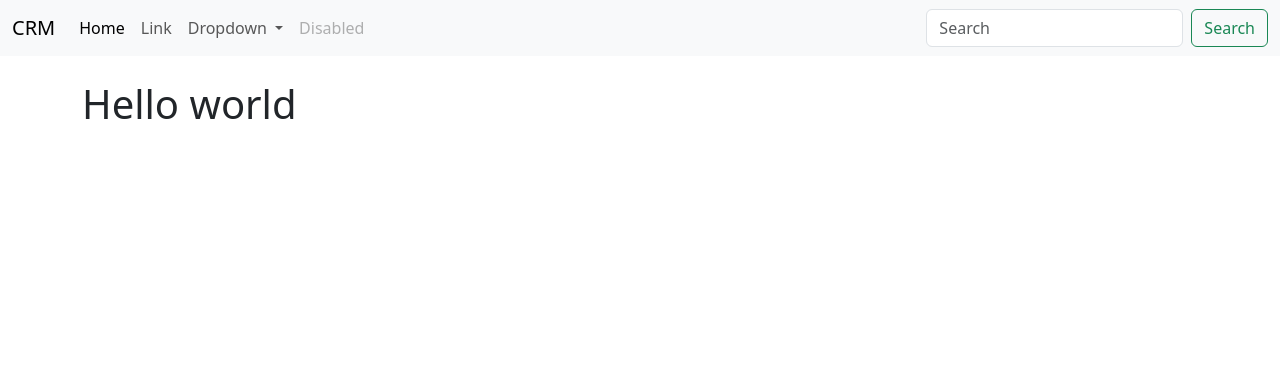
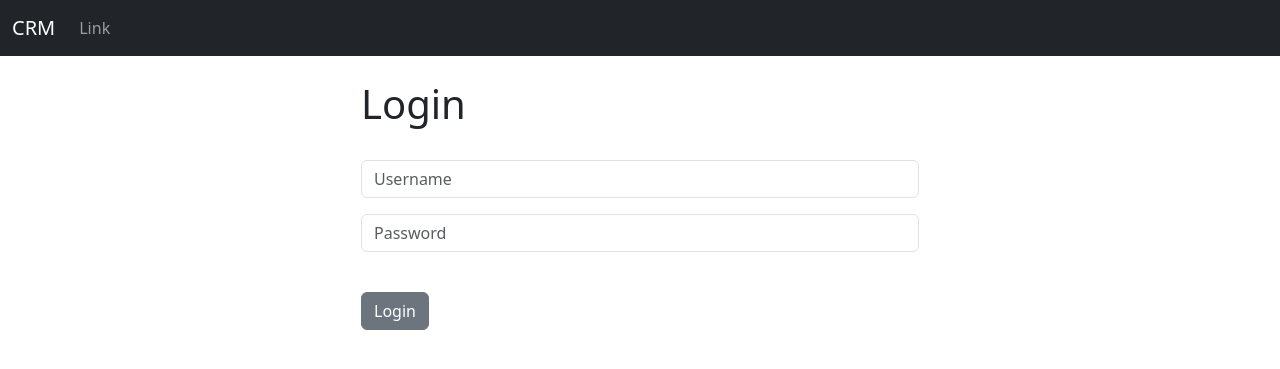
Before and after one commit to MaximoRdz/CUSTOMER-MANAGMENT-DJANGO, a Django app: page / in a window 1280 px wide. Shown: the top 369 px of the page. Run offline with Django 4.2, Linux system fonts and the light colour scheme.

Commit message:
Login feature

```diff
--- a/website/templates/base.html
+++ b/website/templates/base.html
@@ -10,6 +10,15 @@
     {% include 'navbar.html' %}
     <div class="container">
         <br/>
+        {% if messages %}
+          {% for message in messages %}
+          <div class="alert alert-warning alert-dismissible fade show" role="alert">
+            <strong>{{ message }}</strong>
+            <button type="button" class="btn-close" data-bs-dismiss="alert" aria-label="Close"></button>
+          </div>
+          {% endfor %}
+        {% endif %}
+
         {% block content %}
         {% endblock content %}
     </div>
--- a/website/templates/home.html
+++ b/website/templates/home.html
@@ -3,6 +3,28 @@
 
 {% block content %}
 
-<h1>Hello world</h1>
+<div class="col-md-6 offset-md-3">
+    {% if user.is_authenticated %}
+        <h1>Hello World</h1>
+    {% else %}
+        <h1>Login</h1>
+        <br/>
+        <form method="POST" action="{% url 'home' %}">
+            {% csrf_token %}
+            <form>
+                <div class="mb-3">
+                <input type="text" class="form-control" name="username"
+                placeholder="Username" required>
+                </div>
+                <div class="mb-3">
+                <input type="password" class="form-control" name="password"
+                placeholder="Password" required>
+                </div>
+                <br/>
+                <button type="submit" class="btn btn-secondary">Login</button>
+            </form>
+        </form>
+    {% endif %}
+</div>
 
 {% endblock content %}
--- a/website/templates/navbar.html
+++ b/website/templates/navbar.html
@@ -1,36 +1,15 @@
-<nav class="navbar navbar-expand-lg bg-body-tertiary">
+<nav class="navbar navbar-expand-lg navbar-dark bg-dark">
     <div class="container-fluid">
-      <a class="navbar-brand" href="#">CRM</a>
+      <a class="navbar-brand" href="{% url 'home' %}">CRM</a>
       <button class="navbar-toggler" type="button" data-bs-toggle="collapse" data-bs-target="#navbarSupportedContent" aria-controls="navbarSupportedContent" aria-expanded="false" aria-label="Toggle navigation">
         <span class="navbar-toggler-icon"></span>
       </button>
       <div class="collapse navbar-collapse" id="navbarSupportedContent">
         <ul class="navbar-nav me-auto mb-2 mb-lg-0">
           <li class="nav-item">
-            <a class="nav-link active" aria-current="page" href="#">Home</a>
-          </li>
-          <li class="nav-item">
             <a class="nav-link" href="#">Link</a>
           </li>
-          <li class="nav-item dropdown">
-            <a class="nav-link dropdown-toggle" href="#" role="button" data-bs-toggle="dropdown" aria-expanded="false">
-              Dropdown
-            </a>
-            <ul class="dropdown-menu">
-              <li><a class="dropdown-item" href="#">Action</a></li>
-              <li><a class="dropdown-item" href="#">Another action</a></li>
-              <li><hr class="dropdown-divider"></li>
-              <li><a class="dropdown-item" href="#">Something else here</a></li>
-            </ul>
-          </li>
-          <li class="nav-item">
-            <a class="nav-link disabled" aria-disabled="true">Disabled</a>
-          </li>
         </ul>
-        <form class="d-flex" role="search">
-          <input class="form-control me-2" type="search" placeholder="Search" aria-label="Search">
-          <button class="btn btn-outline-success" type="submit">Search</button>
-        </form>
       </div>
     </div>
   </nav>
--- a/website/urls.py
+++ b/website/urls.py
@@ -3,4 +3,6 @@ from . import views
 
 urlpatterns = [
     path('', views.home, name='home'),       # since located in root only ''
+    # path('/login', views.login_user, name='login'),
+    # path('/logout', views.logout_user, name='logout'),
 ]
--- a/website/views.py
+++ b/website/views.py
@@ -1,6 +1,34 @@
-from django.shortcuts import render
+from django.shortcuts import render, redirect
+
+# django authentication login system
+from django.contrib.auth import authenticate, login, logout
+
+# pop up messages
+from django.contrib import messages
 
 # Create your views here.
 
 def home(request):
-    return render(request, 'home.html', {})
+    # Check if logging in
+    if request.method == 'POST':
+        username = request.POST['username']
+        password = request.POST['password']
+        # authenticate
+        user = authenticate(request, username=username, password=password)
+        if user is not None:
+            login(request, user)
+            messages.success(request, "Logg In Completed Successfully!")
+            return redirect('home')
+        else:
+            messages.success(request, "There Was An Error While Logging In. \nPlease Try Again.")
+            return redirect('home')
+    else:
+        return render(request, 'home.html', {})
+
+
+def login_user(request):
+    pass
+
+
+def logout_user(request):
+    pass
```
Also changed, not shown: 1 other file.
